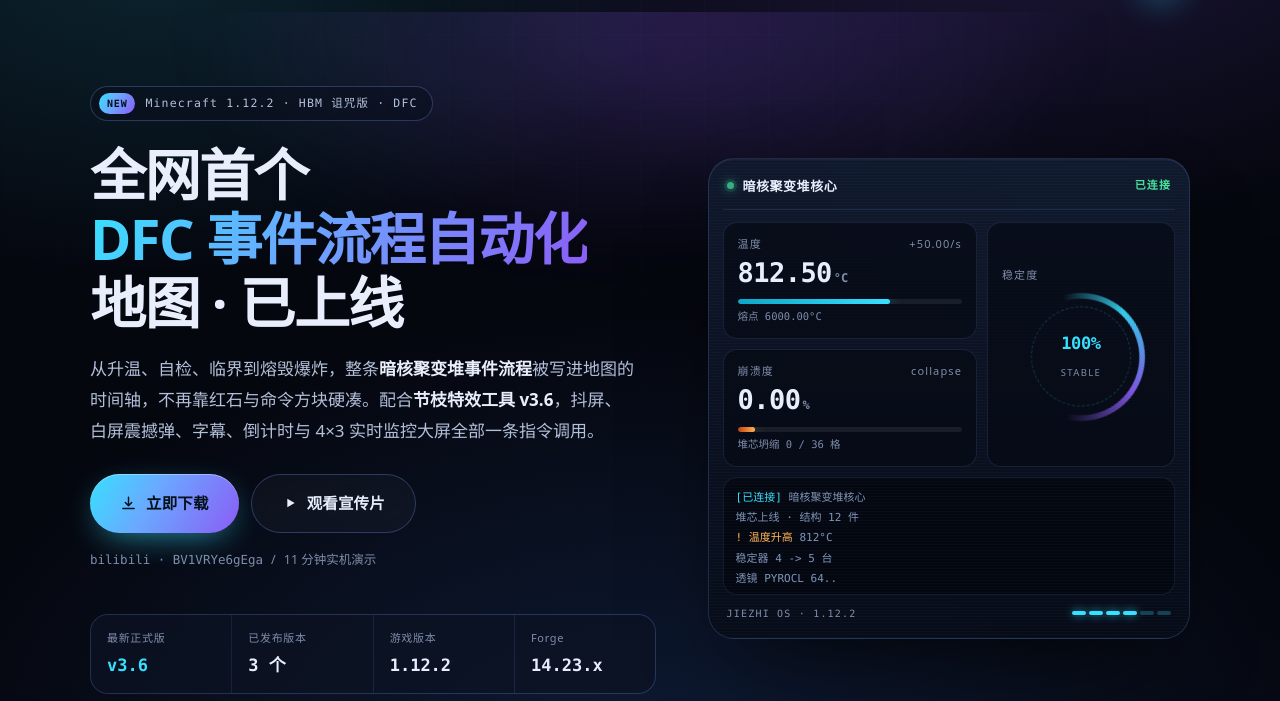
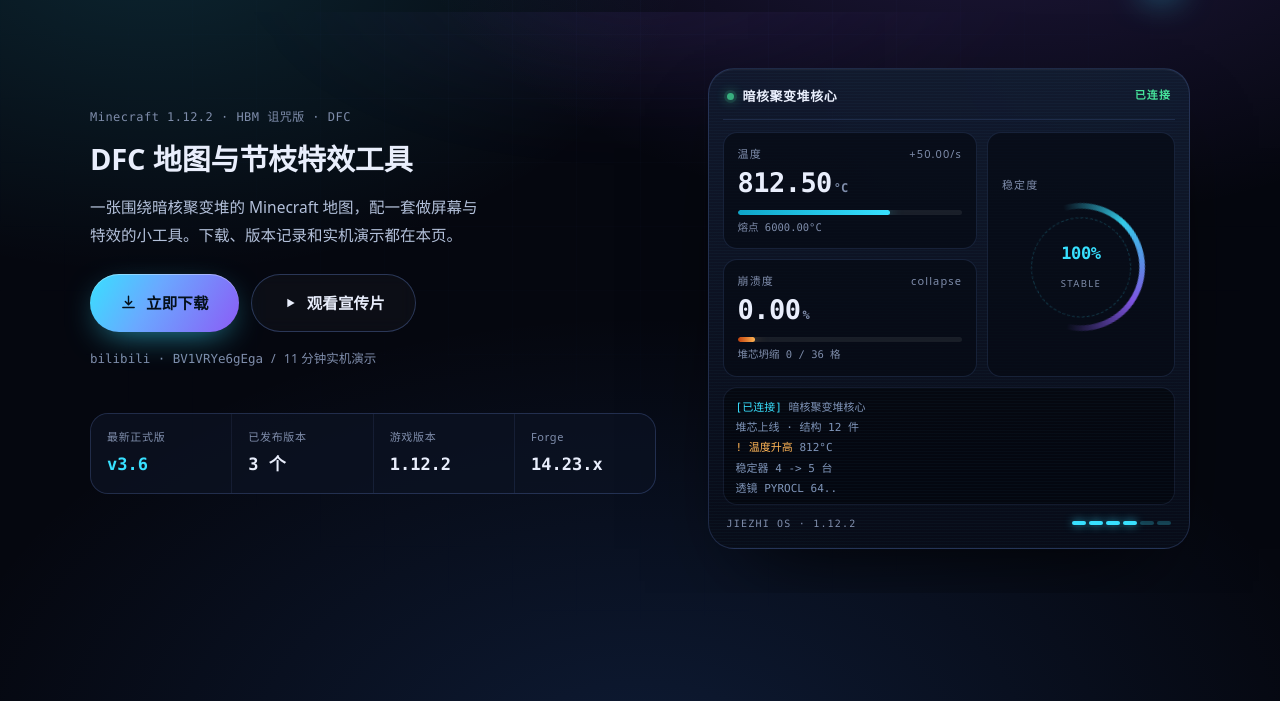
Before and after one commit to jiezhiyisichen/dfc-hub, a website: page index.html in a window 1280 px wide. Shown: the part 94-795 px from the top of the page. Drawn offline with Linux system fonts and the light colour scheme.

Commit message:
style(hero): 首屏改为低调排版，移除巨型标题与 NEW 标签

```diff
--- a/assets/css/style.css
+++ b/assets/css/style.css
@@ -607,7 +607,7 @@ ul {
 /* ---------- 9. Hero ---------- */
 .hero {
   position: relative;
-  padding: clamp(38px, 6vw, 74px) 0 clamp(28px, 5vw, 56px);
+  padding: clamp(30px, 4.6vw, 56px) 0 clamp(24px, 4vw, 44px);
   overflow: hidden;
 }
 
@@ -616,11 +616,11 @@ ul {
   position: absolute;
   left: 50%;
   top: -180px;
-  width: 900px;
-  height: 420px;
+  width: 760px;
+  height: 300px;
   transform: translateX(-50%);
-  background: radial-gradient(closest-side, rgba(139, 92, 246, 0.22), transparent);
-  filter: blur(30px);
+  background: radial-gradient(closest-side, rgba(139, 92, 246, 0.1), transparent);
+  filter: blur(36px);
   pointer-events: none;
   z-index: -1;
 }
@@ -633,53 +633,26 @@ ul {
 }
 
 .hero-tag {
-  display: inline-flex;
-  align-items: center;
-  gap: 10px;
-  padding: 6px 14px 6px 8px;
-  border-radius: 999px;
-  border: 1px solid var(--line-strong);
-  background: rgba(10, 16, 30, 0.6);
-  font-family: var(--mono);
-  font-size: 11.5px;
-  letter-spacing: 0.1em;
+  font-family: var(--mono);
+  font-size: 12px;
+  letter-spacing: 0.04em;
+  color: var(--muted);
+  margin-bottom: 12px;
+}
+
+.hero-title {
+  font-size: clamp(21px, 2.6vw, 29px);
+  font-weight: 600;
+  line-height: 1.4;
+  letter-spacing: -0.005em;
+  color: var(--text);
+}
+
+.hero-lede {
+  margin-top: 14px;
+  font-size: clamp(14px, 1.5vw, 15.5px);
   color: var(--text-dim);
-  margin-bottom: 22px;
-}
-
-.hero-tag .chip {
-  padding: 2px 8px;
-  border-radius: 999px;
-  background: var(--grad);
-  color: #04101a;
-  font-weight: 700;
-  font-size: 10px;
-  letter-spacing: 0.08em;
-}
-
-.hero h1 {
-  font-size: clamp(31px, 4.9vw, 56px);
-  line-height: 1.14;
-  letter-spacing: -0.028em;
-}
-
-.hero h1 .grad {
-  background: var(--grad);
-  -webkit-background-clip: text;
-  background-clip: text;
-  color: transparent;
-  display: inline;
-}
-
-.hero h1 .line {
-  display: block;
-}
-
-.hero-lede {
-  margin-top: 20px;
-  font-size: clamp(14.5px, 1.7vw, 17px);
-  color: var(--text-dim);
-  max-width: 56ch;
+  max-width: 44ch;
   line-height: 1.8;
 }
 
@@ -689,7 +662,7 @@ ul {
 }
 
 .hero-cta {
-  margin-top: 28px;
+  margin-top: 24px;
   display: flex;
   flex-wrap: wrap;
   gap: 12px;
@@ -2389,8 +2362,8 @@ ul {
     padding-top: 26px;
   }
 
-  .hero h1 {
-    font-size: clamp(27px, 8.4vw, 36px);
+  .hero-title {
+    font-size: 21px;
   }
 
   .hero-stats {
--- a/index.html
+++ b/index.html
@@ -96,18 +96,11 @@
       <section class="hero">
         <div class="wrap hero-grid">
           <div class="hero-copy">
-            <span class="hero-tag">
-              <span class="chip">NEW</span>
-              Minecraft 1.12.2 · HBM 诅咒版 · DFC
-            </span>
+            <p class="hero-tag">Minecraft 1.12.2 · HBM 诅咒版 · DFC</p>
 
-            <h1>
-              <span class="line">全网首个</span>
-              <span class="line"><span class="grad">DFC 事件流程自动化</span></span>
-              <span class="line">地图 · 已上线</span>
-            </h1>
+            <h1 class="hero-title">DFC 地图与节枝特效工具</h1>
 
-            <p class="hero-lede">从升温、自检、临界到熔毁爆炸，整条<b>暗核聚变堆事件流程</b>被写进地图的时间轴，不再靠红石与命令方块硬凑。配合<b>节枝特效工具 v3.6</b>，抖屏、白屏震撼弹、字幕、倒计时与 4×3 实时监控大屏全部一条指令调用。</p>
+            <p class="hero-lede">一张围绕暗核聚变堆的 Minecraft 地图，配一套做屏幕与特效的小工具。下载、版本记录和实机演示都在本页。</p>
 
             <div class="hero-cta">
               <a class="btn btn-primary btn-lg" href="#download">
@@ -211,7 +204,7 @@
             <span class="eyebrow">Project Overview</span>
             <h2 class="section-title">把一场<span class="grad">可控的核事故</span>，做成可以排练的演出</h2>
             <p class="section-sub">
-              这张地图面向 HBM 核科技诅咒版的 DFC（暗核聚变堆）机制：堆芯升温、稳定器投运、坍缩度攀升、爆炸倒计时，
+              这是全网首个实现 DFC 事件流程自动化的地图。它面向 HBM 核科技诅咒版的 DFC（暗核聚变堆）机制：堆芯升温、稳定器投运、坍缩度攀升、爆炸倒计时，
               每一阶段都有对应的屏幕读数、音效与镜头语言。工具负责表现，地图负责流程。
             </p>
           </div>
```
